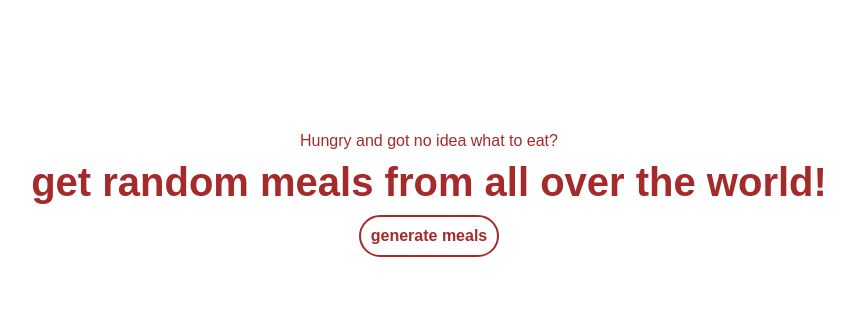
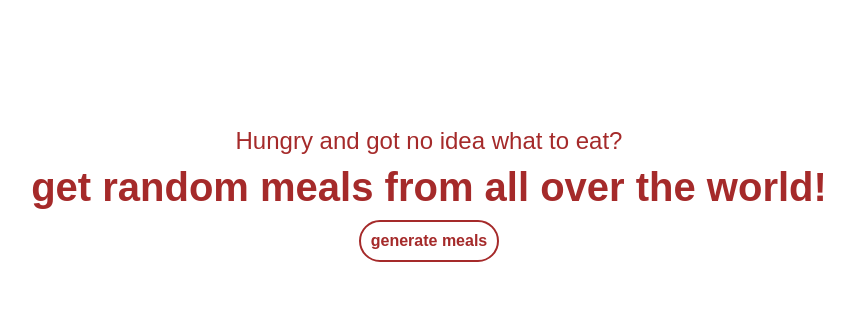
Before and after one commit to IrfanEzani/meal-generator, a plain HTML site: page index.html in a window 1280 px wide. Shown: the part 176-494 px from the top of the page, without its empty margins (211-1065 px from the left). Drawn offline with Linux system fonts and the light colour scheme.

Commit message:
html update

```diff
--- a/style.css
+++ b/style.css
@@ -27,8 +27,8 @@ body {
 
  .main h3 {
    margin: 10px 0;
-   font-size: 1rem;
-   font-weight: 300;
+   font-size: 1.5rem;
+   font-weight: 400;
  }
 
  .main h1 {
```
